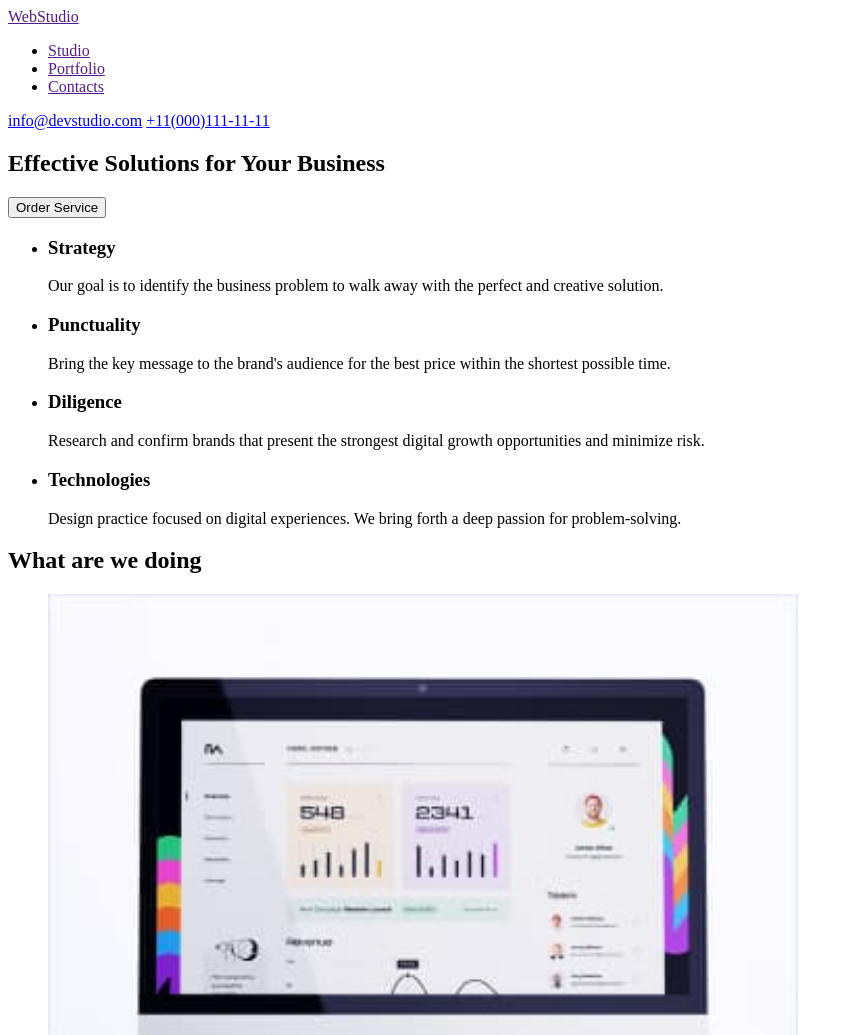
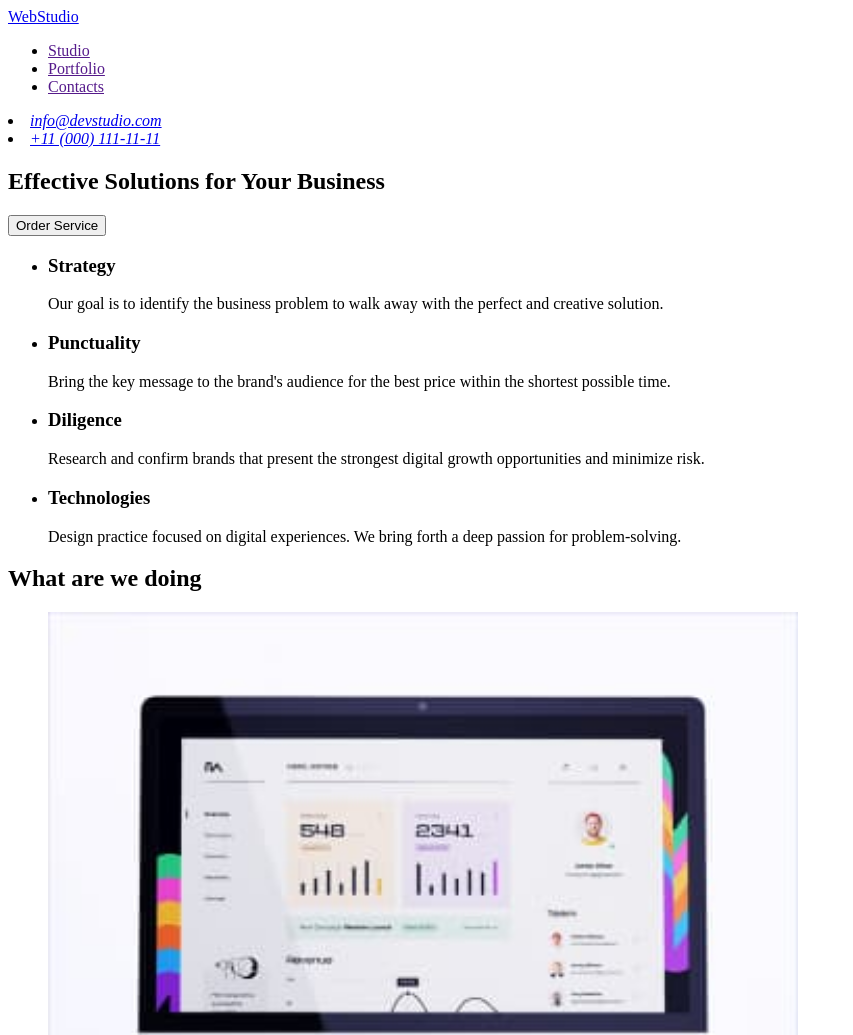
Before and after one commit to NazarBidak/Tutorial, a plain HTML site: page index.html in a window 1280 px wide. Shown: the top 1035 px of the page, without its empty margins (0-853 px from the left). Drawn offline with Linux system fonts and the light colour scheme.

Commit message:
fixes 2
fixed some errors

```diff
--- a/index.html
+++ b/index.html
@@ -10,15 +10,17 @@
     <!-- header -->
     <header>
       <nav>
-        <a href="">WebStudio</a>
+        <a href="./index.html">WebStudio</a>
         <ul>
           <li><a href="">Studio</a></li>
           <li><a href="">Portfolio</a></li>
           <li><a href="">Contacts</a></li>
         </ul>
       </nav>
-      <a href="mailtoinfo@devstudio.com">info@devstudio.com</a>
-      <a href="tel:+11(000)111-11-11">+11(000)111-11-11</a>
+      <address>
+        <li><a href="mailto:info@devstudio.com">info@devstudio.com</a></li>
+        <li><a href="tel:+110001111111">+11 (000) 111-11-11</a></li>
+      </address>
     </header>
     <!-- Main Content -->
     <main>
@@ -57,6 +59,8 @@
             </p>
           </li>
         </ul>
+      </section>
+      <section>
         <h2>What are we doing</h2>
         <ul>
           <li>
@@ -74,6 +78,7 @@
           </li>
         </ul>
       </section>
+
       <section>
         <h2>Our Team</h2>
         <ul>
```
